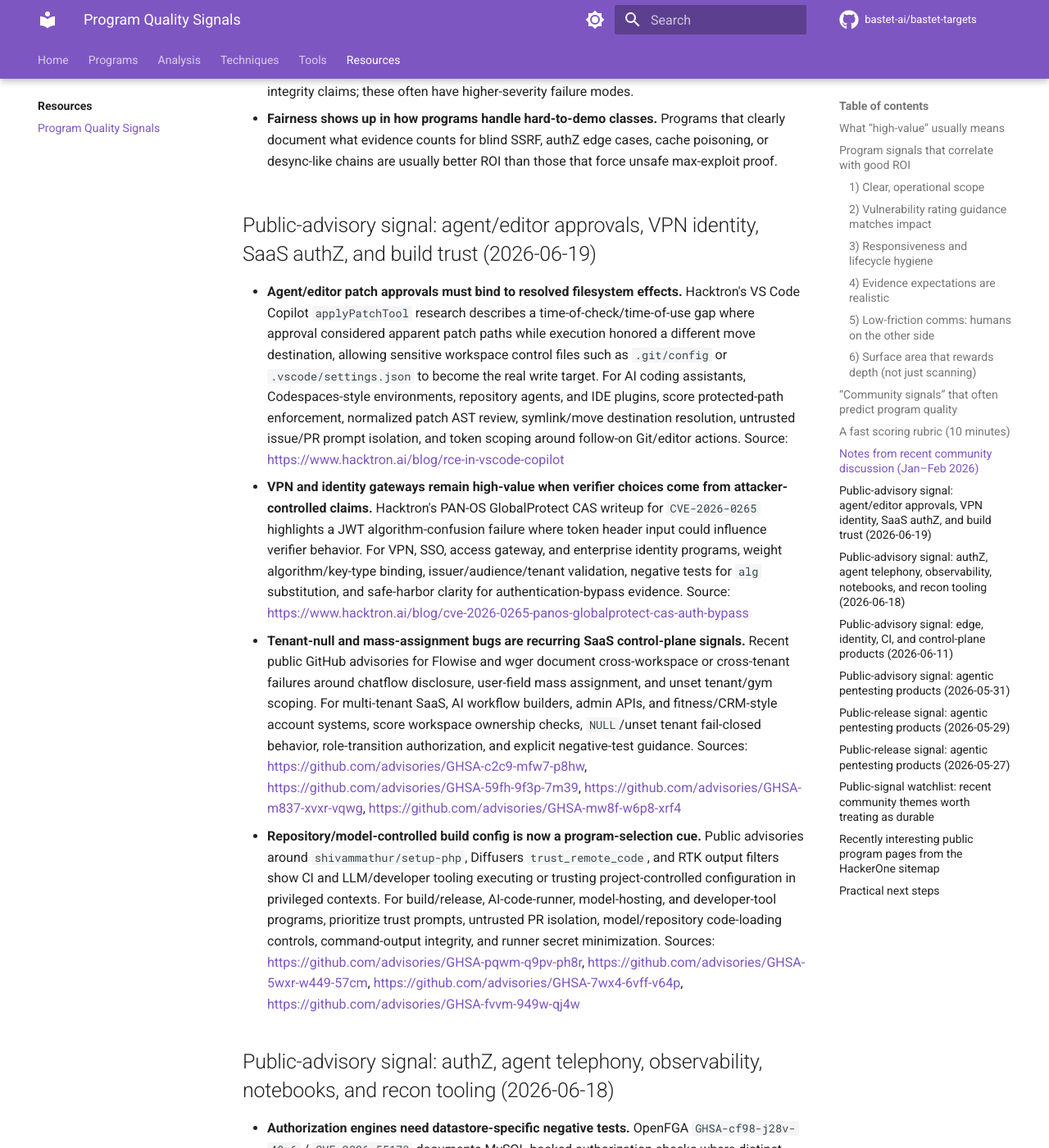
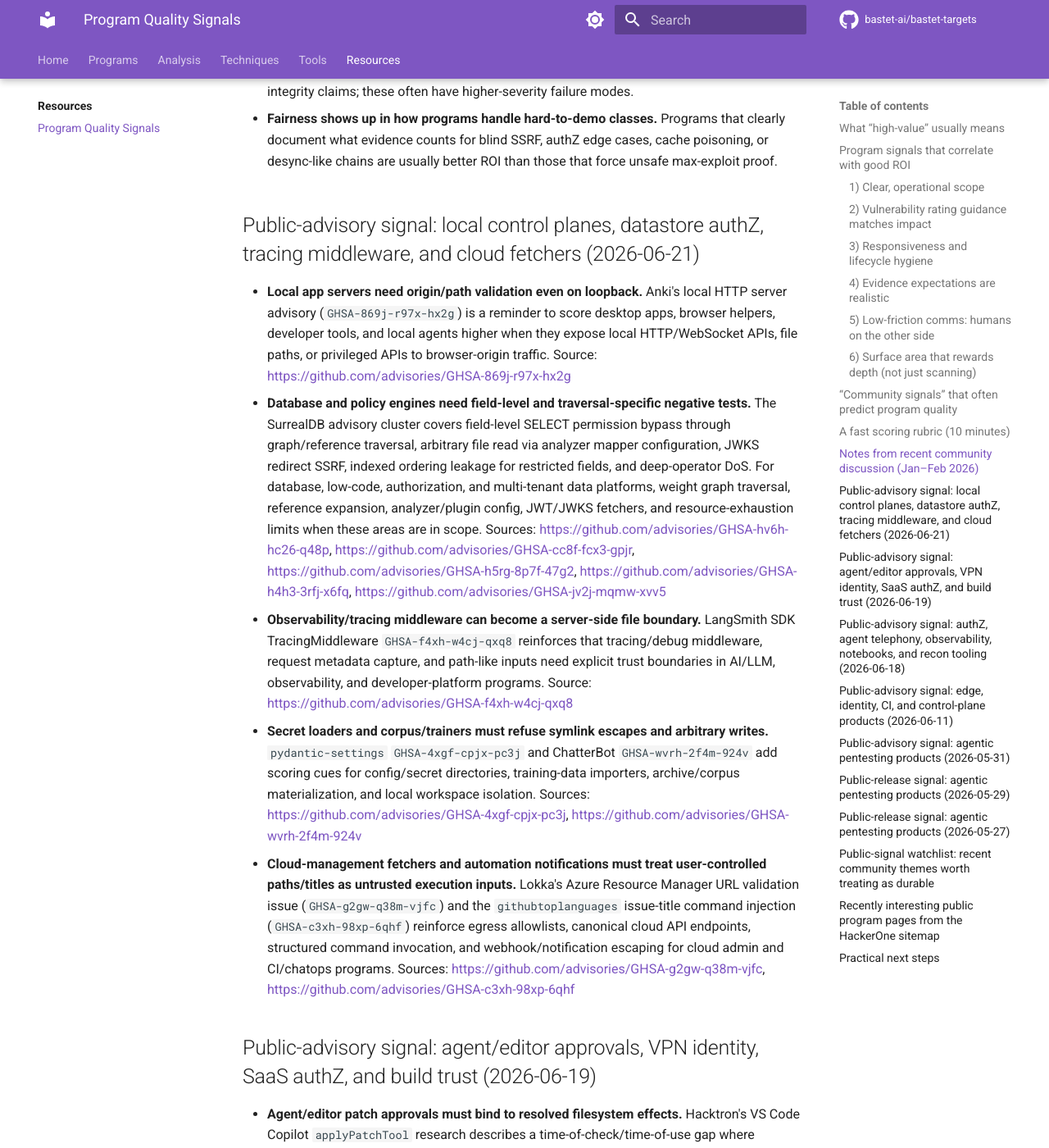
Before and after one commit to bastet-ai/bastet-targets, an MkDocs documentation site: the page built from docs/resources/program-quality-signals.md, in a window 1280 px wide and 1400 px high, scrolled down 6222 px. Shown: the whole window at 82% size. Built offline with MkDocs 1.6.1 and Material for MkDocs 9.7.7, drawn with Linux system fonts in a browser that asks for light colours; comment, search, counter and statistics services are not loaded.

Commit message:
Add June 21 advisory target signals

```diff
--- a/docs/programs/high-value.md
+++ b/docs/programs/high-value.md
@@ -30,6 +30,10 @@
 - **Amazon Vulnerability Research Program** — broad surface with mature triage expectations.
 - **Anduril Industries** — reproducible reports and structured disclosure language suggest higher signal.
 - **Atlassian** — large enterprise SaaS surface with frequent workflow/auth complexity.
+
+### Operator-quality cue from public advisories (2026-06-21)
+
+- Anki `GHSA-869j-r97x-hx2g`, SurrealDB advisories (`GHSA-hv6h-hc26-q48p`, `GHSA-cc8f-fcx3-gpjr`, `GHSA-h5rg-8p7f-47g2`, `GHSA-h4h3-3rfj-x6fq`, `GHSA-jv2j-mqmw-xvv5`), LangSmith SDK `GHSA-f4xh-w4cj-qxq8`, `pydantic-settings` `GHSA-4xgf-cpjx-pc3j`, Lokka `GHSA-g2gw-q38m-vjfc`, and `githubtoplanguages` `GHSA-c3xh-98xp-6qhf` add a June 21 target-selection cue: raise priority for programs that explicitly scope local HTTP control planes, graph/data authorization, analyzer/plugin config, tracing/debug middleware, secret-loader path handling, cloud API fetchers, and CI/chatops automation. These advisories point toward authZ traversal, file-read/path-canonicalization, SSRF/egress, and command-boundary classes that are durable across developer tools, databases, AI/LLM observability, and cloud-admin products. Sources: https://github.com/advisories/GHSA-869j-r97x-hx2g, https://github.com/advisories/GHSA-hv6h-hc26-q48p, https://github.com/advisories/GHSA-cc8f-fcx3-gpjr, https://github.com/advisories/GHSA-h5rg-8p7f-47g2, https://github.com/advisories/GHSA-h4h3-3rfj-x6fq, https://github.com/advisories/GHSA-jv2j-mqmw-xvv5, https://github.com/advisories/GHSA-f4xh-w4cj-qxq8, https://github.com/advisories/GHSA-4xgf-cpjx-pc3j, https://github.com/advisories/GHSA-g2gw-q38m-vjfc, https://github.com/advisories/GHSA-c3xh-98xp-6qhf
 
 ### Operator-quality cue from public advisories (2026-06-11)
 
--- a/docs/resources/program-quality-signals.md
+++ b/docs/resources/program-quality-signals.md
@@ -162,6 +162,14 @@
 
 - **Fairness shows up in how programs handle hard-to-demo classes.** Programs that clearly document what evidence counts for blind SSRF, authZ edge cases, cache poisoning, or desync-like chains are usually better ROI than those that force unsafe max-exploit proof.
 
+## Public-advisory signal: local control planes, datastore authZ, tracing middleware, and cloud fetchers (2026-06-21)
+
+- **Local app servers need origin/path validation even on loopback.** Anki's local HTTP server advisory (`GHSA-869j-r97x-hx2g`) is a reminder to score desktop apps, browser helpers, developer tools, and local agents higher when they expose local HTTP/WebSocket APIs, file paths, or privileged APIs to browser-origin traffic. Source: https://github.com/advisories/GHSA-869j-r97x-hx2g
+- **Database and policy engines need field-level and traversal-specific negative tests.** The SurrealDB advisory cluster covers field-level SELECT permission bypass through graph/reference traversal, arbitrary file read via analyzer mapper configuration, JWKS redirect SSRF, indexed ordering leakage for restricted fields, and deep-operator DoS. For database, low-code, authorization, and multi-tenant data platforms, weight graph traversal, reference expansion, analyzer/plugin config, JWT/JWKS fetchers, and resource-exhaustion limits when these areas are in scope. Sources: https://github.com/advisories/GHSA-hv6h-hc26-q48p, https://github.com/advisories/GHSA-cc8f-fcx3-gpjr, https://github.com/advisories/GHSA-h5rg-8p7f-47g2, https://github.com/advisories/GHSA-h4h3-3rfj-x6fq, https://github.com/advisories/GHSA-jv2j-mqmw-xvv5
+- **Observability/tracing middleware can become a server-side file boundary.** LangSmith SDK TracingMiddleware `GHSA-f4xh-w4cj-qxq8` reinforces that tracing/debug middleware, request metadata capture, and path-like inputs need explicit trust boundaries in AI/LLM, observability, and developer-platform programs. Source: https://github.com/advisories/GHSA-f4xh-w4cj-qxq8
+- **Secret loaders and corpus/trainers must refuse symlink escapes and arbitrary writes.** `pydantic-settings` `GHSA-4xgf-cpjx-pc3j` and ChatterBot `GHSA-wvrh-2f4m-924v` add scoring cues for config/secret directories, training-data importers, archive/corpus materialization, and local workspace isolation. Sources: https://github.com/advisories/GHSA-4xgf-cpjx-pc3j, https://github.com/advisories/GHSA-wvrh-2f4m-924v
+- **Cloud-management fetchers and automation notifications must treat user-controlled paths/titles as untrusted execution inputs.** Lokka's Azure Resource Manager URL validation issue (`GHSA-g2gw-q38m-vjfc`) and the `githubtoplanguages` issue-title command injection (`GHSA-c3xh-98xp-6qhf`) reinforce egress allowlists, canonical cloud API endpoints, structured command invocation, and webhook/notification escaping for cloud admin and CI/chatops programs. Sources: https://github.com/advisories/GHSA-g2gw-q38m-vjfc, https://github.com/advisories/GHSA-c3xh-98xp-6qhf
+
 ## Public-advisory signal: agent/editor approvals, VPN identity, SaaS authZ, and build trust (2026-06-19)
 
 - **Agent/editor patch approvals must bind to resolved filesystem effects.** Hacktron's VS Code Copilot `applyPatchTool` research describes a time-of-check/time-of-use gap where approval considered apparent patch paths while execution honored a different move destination, allowing sensitive workspace control files such as `.git/config` or `.vscode/settings.json` to become the real write target. For AI coding assistants, Codespaces-style environments, repository agents, and IDE plugins, score protected-path enforcement, normalized patch AST review, symlink/move destination resolution, untrusted issue/PR prompt isolation, and token scoping around follow-on Git/editor actions. Source: https://www.hacktron.ai/blog/rce-in-vscode-copilot
```
